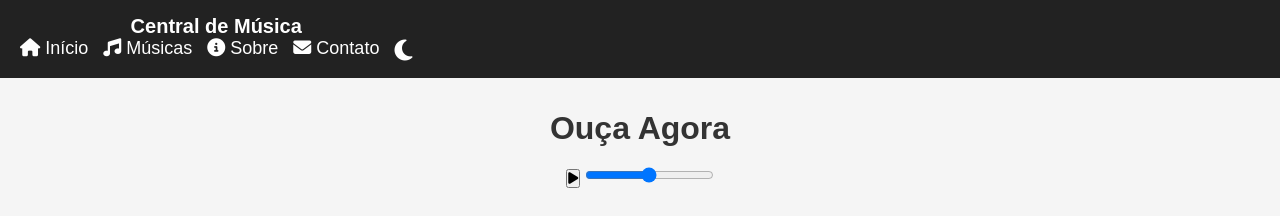
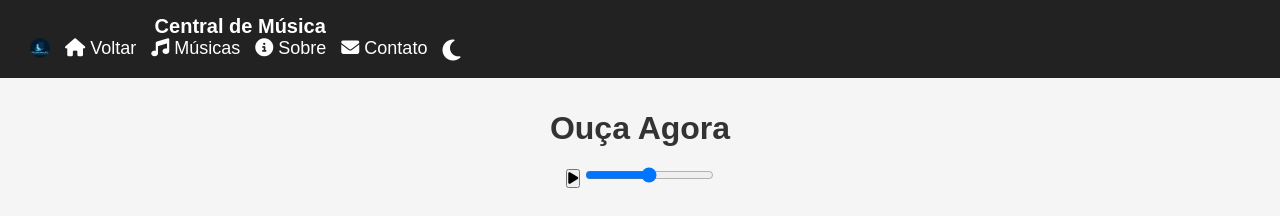
Before and after one commit to AdrainRazini/site-central, a website: page public/projeto.html in a window 1280 px wide. Shown: the top 216 px of the page. Drawn offline with nearby package versions, Linux system fonts and the light colour scheme.

Commit message:
incube logo

```diff
--- a/public/projeto.html
+++ b/public/projeto.html
@@ -21,7 +21,8 @@
                 <i class="fas fa-bars"></i>
             </div>
             <ul class="nav-links">
-                <li><a href="index.html"><i class="fas fa-home"></i> Início</a></li>
+                <img src="image/programar-logo.png" class="iconcub" alt="">
+                <li><a href="index.html"><i class="fas fa-home"></i> Voltar</a></li>
                 <li><a href="#musicas"><i class="fas fa-music"></i> Músicas</a></li>
                 <li><a href="#sobre"><i class="fas fa-info-circle"></i> Sobre</a></li>
                 <li><a href="#contato"><i class="fas fa-envelope"></i> Contato</a></li>
```
